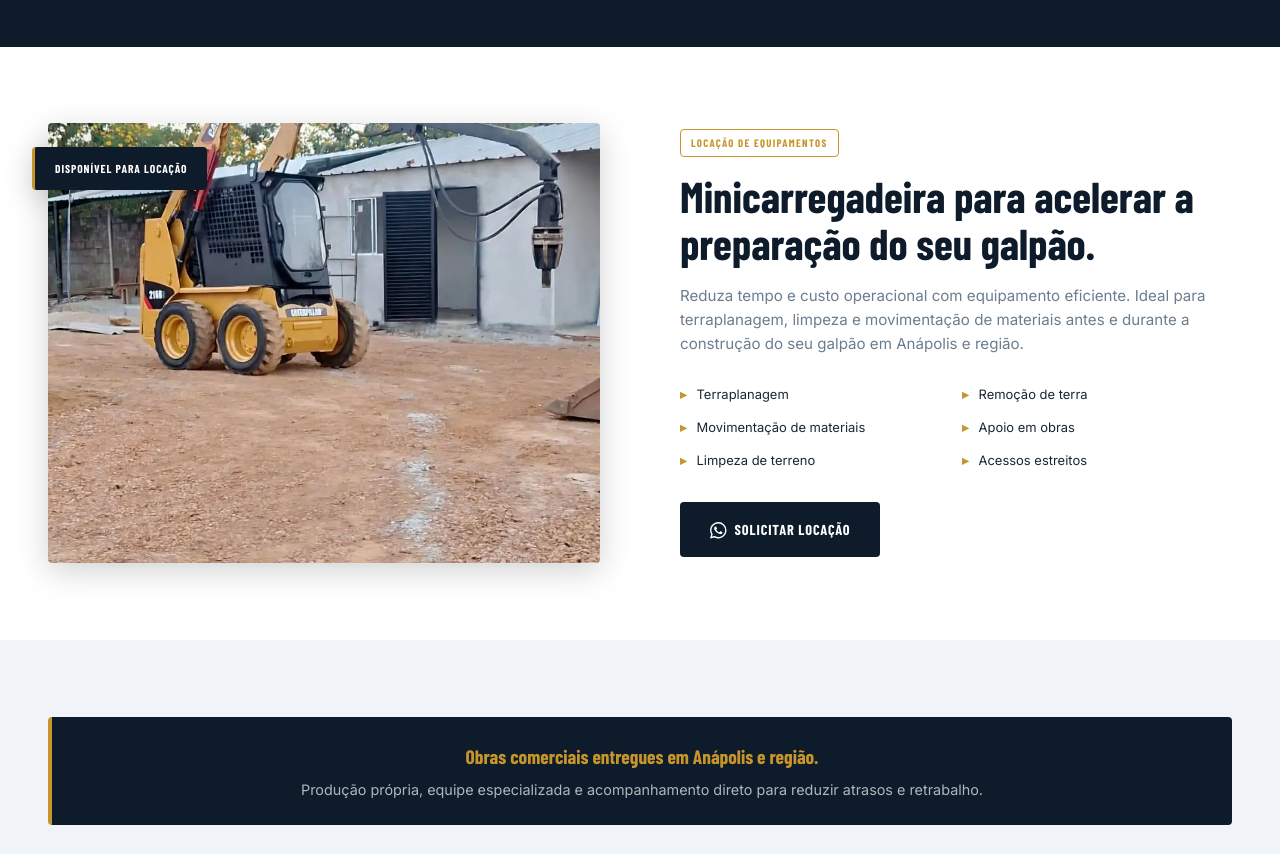
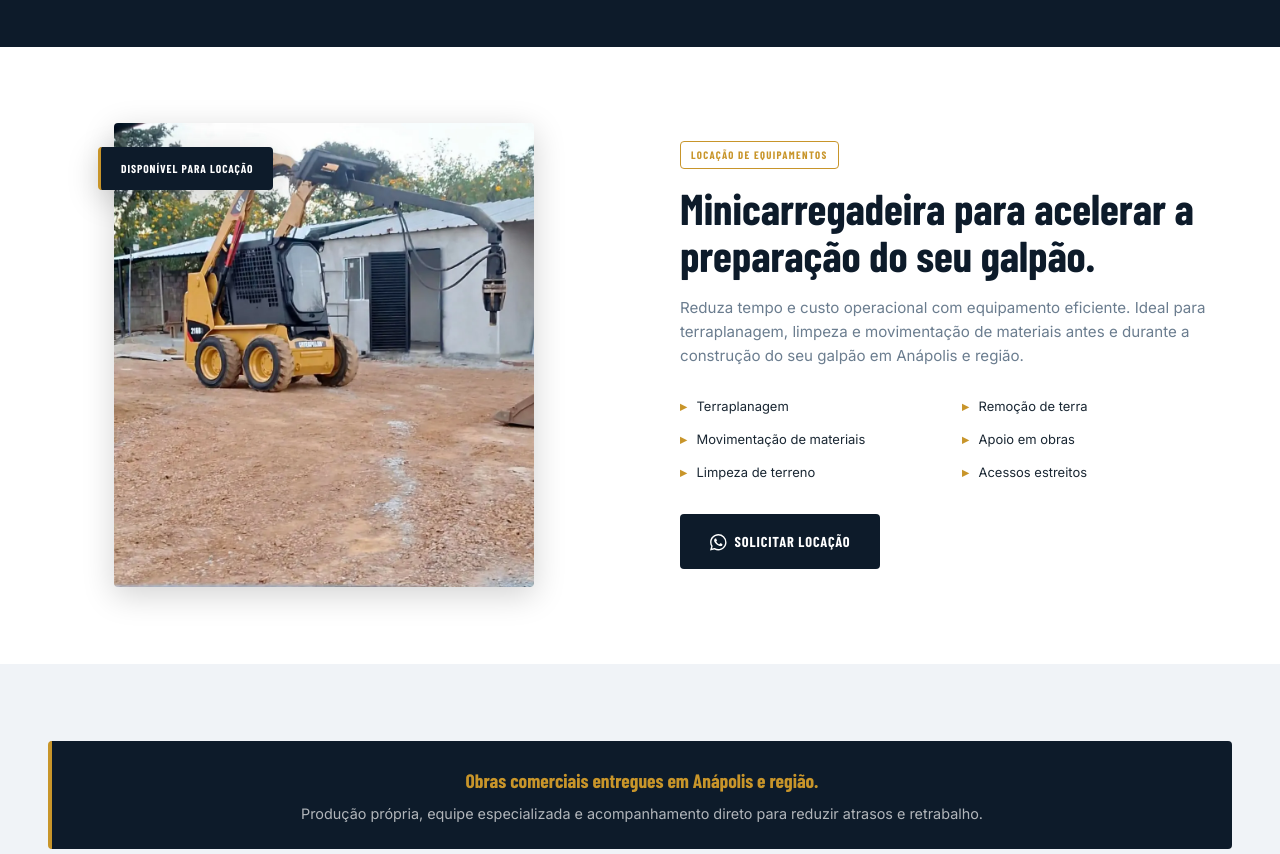
Before and after one commit to Cfergconstrutora/Site-CFERG, a plain HTML site: page index.html in a window 1280 px wide. Shown: the part 5640-6494 px from the top of the page. Drawn offline with nearby package versions, Linux system fonts and the light colour scheme; a web font is replaced by a local one.

Commit message:
Corrige corte da imagem da minicarregadeira (home e página /minicarregadeira)
- Home: remove limite de altura que cortava a foto; mostra inteira em largura menor
- Página: remove max-height de 280px no celular; foto inteira em 320px

Co-Authored-By: Claude Sonnet 5.5 <noreply@anthropic.com>
Claude-Session: https://claude.ai/code/session_01VhR4onjaSCZ8UWpMQ3EnJ2

```diff
--- a/index.html
+++ b/index.html
@@ -821,7 +821,8 @@ footer img.logo,
     .problema-img{aspect-ratio:16/10}
     .producao-img{aspect-ratio:4/3}
     .producao-img:first-child{aspect-ratio:16/8}
-    .mini-img{max-height:440px;object-position:center 60%}
+    .mini-img-wrap{max-width:420px;margin-inline:auto}
+    .mini-img{height:auto;object-fit:contain}
     #projetos .gallery-item img{height:200px;min-height:200px}
     .agro-image-wrap img,#para-quem .agro-image-wrap img{min-height:260px !important;max-height:340px !important;object-fit:cover}
     @media(max-width:860px){
```
Also changed, not shown: minicarregadeira.html (+1 -1 lines).
